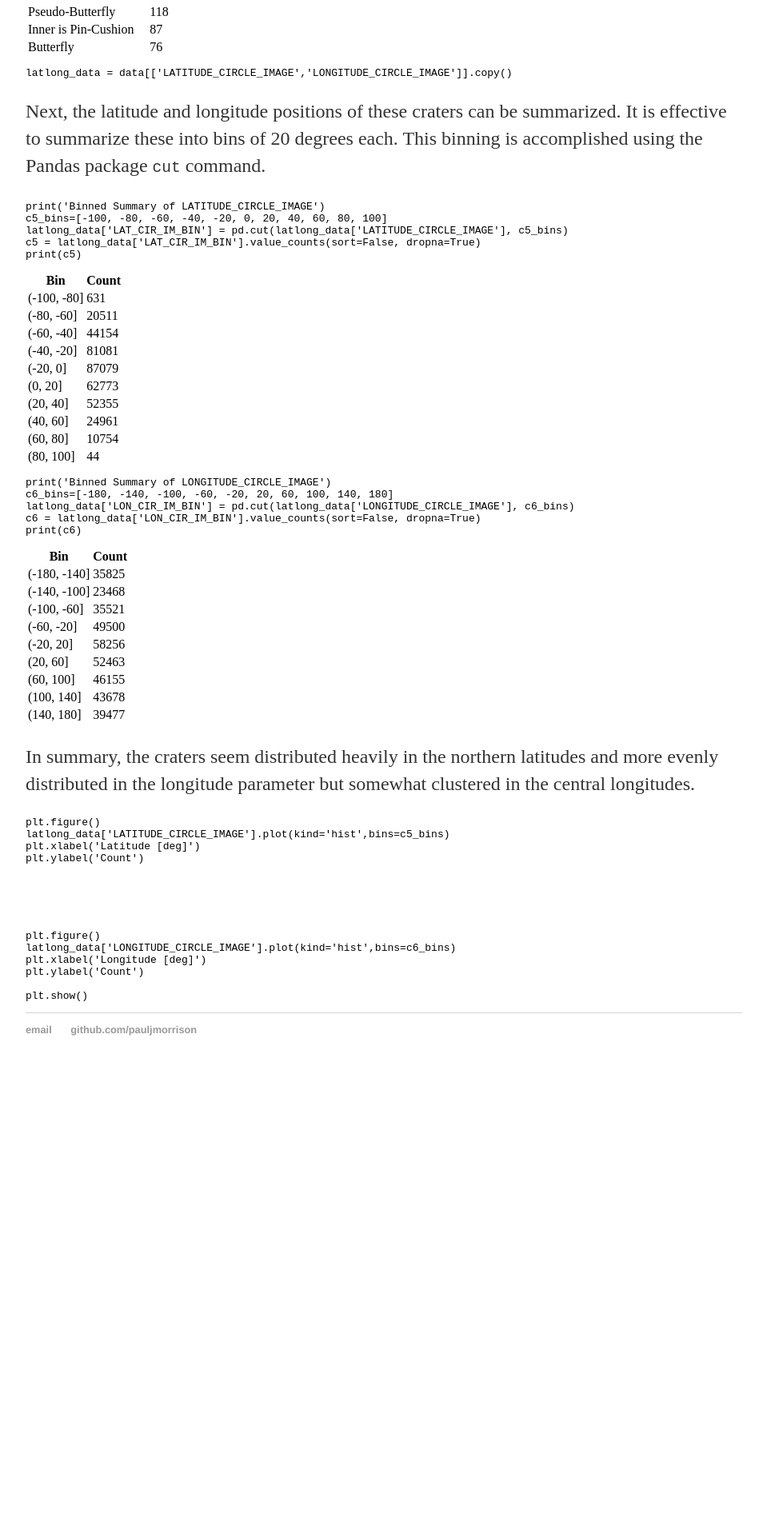
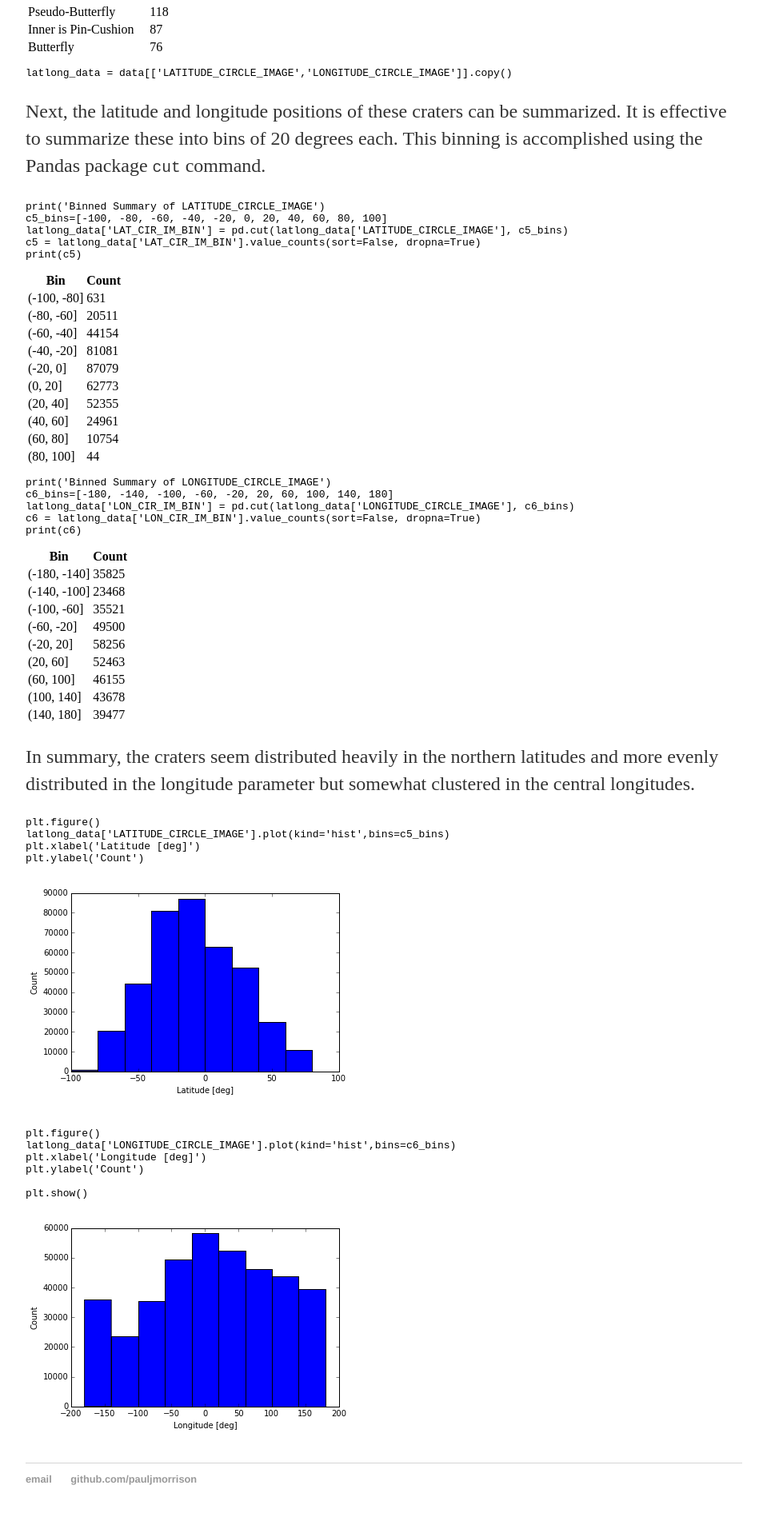
Before and after one commit to pauljmorrison/pauljmorrison.github.io, a Jekyll site: the page built from _posts/2015-10-18-assignment_3.md, in a window 1280 px wide. Shown: the part 1978-3895 px from the top of the page at 80% size, without its empty margins (160-1119 px from the left). Built offline with Jekyll 4.4.1, drawn with Linux system fonts in a browser that asks for light colours; before the commit the page ends 3333 px from its top, so only the background shows below that.

Commit message:
Attempt 3 at adding images

```diff
--- a/_posts/2015-10-18-assignment_3.md
+++ b/_posts/2015-10-18-assignment_3.md
@@ -150,7 +150,7 @@ in the central longitudes.
     plt.xlabel('Latitude [deg]')
     plt.ylabel('Count')
 
-![](2015-10-18-assignment_3/week3_latitude.png)
+![Latitude]({{ pauljmorrison.github.io }}/assets/week3_latitude.png)
 
     plt.figure()
     latlong_data['LONGITUDE_CIRCLE_IMAGE'].plot(kind='hist',bins=c6_bins)
@@ -158,3 +158,5 @@ in the central longitudes.
     plt.ylabel('Count')
 
     plt.show()
+
+![Longitude]({{ pauljmorrison.github.io }}/assets/week3_longitude.png)
```
